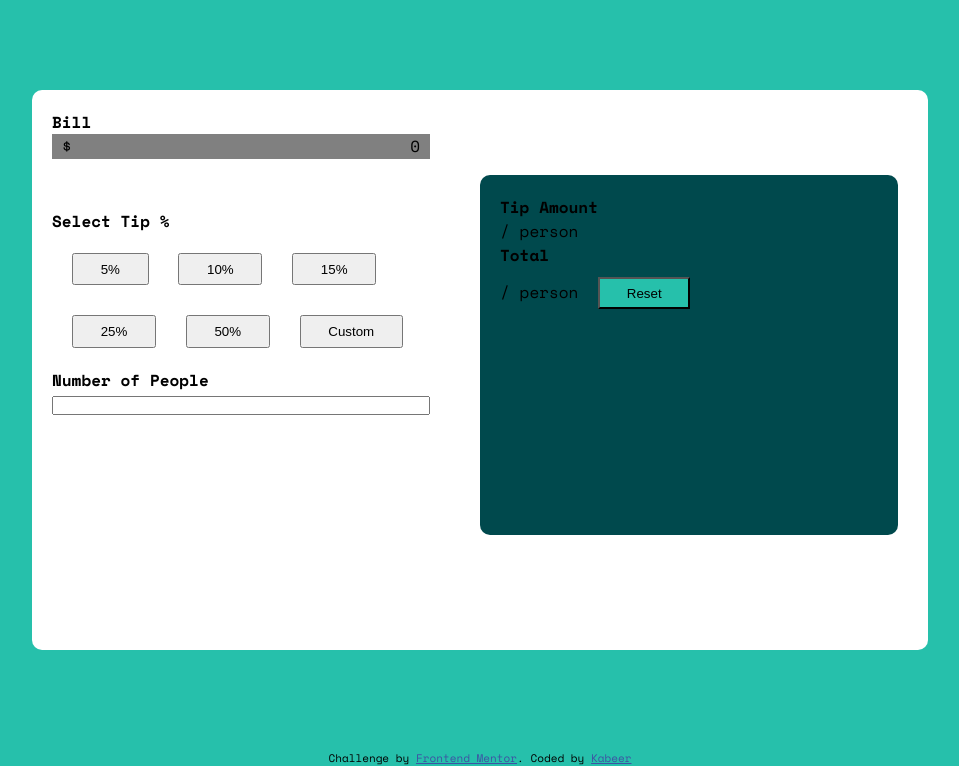
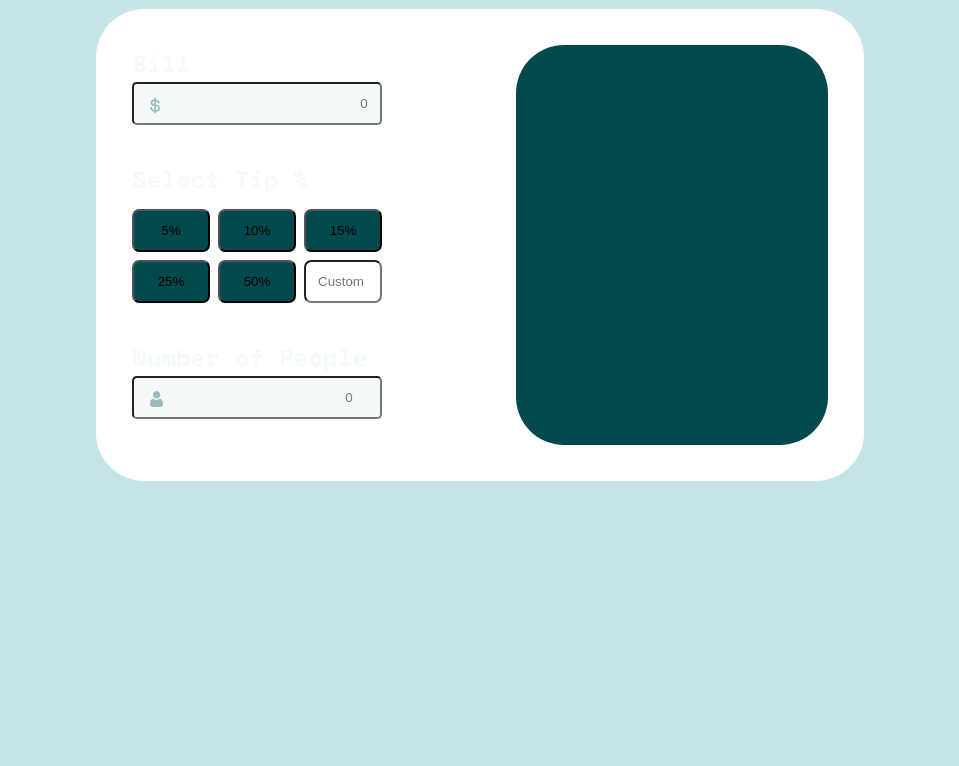
Before and after one commit to kabeer-prog/tip-calculator-FrontEnd-Mentor, a plain HTML site: page index.html in a window 1280 px wide. Shown: the part 150-916 px from the top of the page, without its empty margins (160-1119 px from the left). After the commit the page ends 800 px from the top, so only its background shows below. Drawn offline with nearby package versions, Linux system fonts and the light colour scheme.

Commit message:
Updated html and css

```diff
--- a/index.css
+++ b/index.css
@@ -43,58 +43,138 @@ body{
     font-family: 'Space Mono', monospace;
 }
 
-.container{
-    display: flex;
-    background-color: #fff;
-    margin: 100px auto;
-    width: 70%;
-    min-height: 70vh;
-    border-radius: 10px;
+/* Strong cyan: hsl(172, 67%, 45%)
+
+### Neutral
+
+- Very dark cyan: hsl(183, 100%, 15%)
+- Dark grayish cyan: hsl(186, 14%, 43%)
+- Dark grayish cyan: hsl(184, 14%, 56%)
+- Light grayish cyan: hsl(185, 41%, 84%)
+- Light grayish cyan: hsl(189, 41%, 97%)
+- White: hsl(0, 0%, 100%)
+
+## Typography
+
+### Body Copy
+
+- Font size (form inputs): 24px
+
+### Font
+
+- Family: [Space Mono](https://fonts.google.com/specimen/Space+Mono)
+- Weights: 400, 500, 700 */
+*{
+    margin: 0;
+    padding: 0;
+    box-sizing: border-box;
+}
+html{
+    font-size: 24px;
+}
+body{
+   background-color: hsl(185, 41%, 84%);
 }
 header{
-    display:block;
-    justify-self: center;
+    text-align: center;
+    margin: 2rem 0;
+}
+.container{
+    background-color: white;
+
+    width: 60%;
+    margin: 2rem auto;
+    border-radius: 2rem;
+
+    display: flex;
+    flex-direction: row;
+}
+.label{
+    margin-bottom: 2.5rem;
+}
+.input{
+    /* height: 450px; */
+    /* background-color: red; */
+    width: 50%;
+    margin: 1.5rem;
+    margin-bottom: 20px;
+}
+.input-area{
+    width: 80%;
+    text-align: right;
+    background-color:hsl(189, 41%, 97%) ;
+    padding: .5rem;
+    border-radius: .2rem;
+}
+.input-wrapper{
+    position: relative;
+    margin-bottom: 1.5rem;
+}
+
+.label{
+    /* margin-bottom: 50px;
+    padding-bottom: 2rem;
+     */
+    font-weight: 700;
+    color:hsl(189, 41%, 97%);
+    padding-bottom: 2rem;
+    margin-top: .5rem;
+}
+.input-wrapper img{
+    position: absolute;
+    top: 0.2rem;
+    left: .3rem;
+    padding: .45rem;
+
 }
 .output{
+    background-color: hsl(183, 100%, 15%);
+    height: 400px;
+    width: 50%;
+    margin: 1.5rem;
+    border-radius: 2rem;
+}
+.btn-wrapper{
     display: flex;
-    justify-content: space-between;
-    background-color: gray;
-    height: 25px;
-    padding: 0 10px;
-    margin-bottom: 50px;
+    align-items: center;
+    justify-content:start;
+    flex-wrap: wrap;
+
+    /* padding: 1.5rem; */
+    gap: 8px;
+    margin-bottom: 1.5rem;
+    margin-top: .5rem;
 }
-input{
-    width: 100%;
+.btn{
+    width:25%;
+    padding: .5rem;
+    background-color:hsl(183, 100%, 15%);
+    border-radius: .3rem;
 }
-.col{
-    width: 50%;
-    padding: 20px;
+.btn:hover{
+    background-color: aquamarine;
 }
-.right{
-    background-color: hsl(183, 100%, 15%);
-    height: 45vh;
-    margin:85px 30px;
-    border-radius: 10px;
+.custom{
+    width:25%;
+    padding: .5rem;
+    border-radius: .3rem;
 }
-header{
-    margin: 80px 700px;;
+.error{
+    color: red;
+    display: none;
 }
-.reset{
-    background-color:hsl(172, 67%, 45%)
-}
-.calc-row{
-    margin: 10px;
-}
-button{
-    margin: 10px;
-    padding: .5em 2em;
-}
-@media (max-width: 720px){
+
+@media (max-width:900px){
     .container{
         display: flex;
         flex-direction: column;
+        flex-wrap:wrap;
+
     }
-    .col{
-        width: 80%;
+    .input{
+        width:100%;
+    }
+    .output{
+        width:85%;
     }
 }
--- a/index.html
+++ b/index.html
@@ -2,74 +2,54 @@
 <html lang="en">
 <head>
     <meta charset="UTF-8">
-  <meta name="viewport" content="width=device-width, initial-scale=1.0"> <!-- displays site properly based on user's device -->
-
-  <link rel="icon" type="image/png" sizes="32x32" href="./images/favicon-32x32.png">
-
-  <title>Frontend Mentor | Tip calculator app</title>
-
-  <!-- Feel free to remove these styles or customise in your own stylesheet 👍 -->
-  <style>
-    .attribution { font-size: 11px; text-align: center; }
-    .attribution a { color: hsl(228, 45%, 44%); }
-  </style>
+    <meta http-equiv="X-UA-Compatible" content="IE=edge">
+    <meta name="viewport" content="width=device-width, initial-scale=1.0">
+    <title>Tip Calc FrontEnd Mentor</title>
     <link href="index.css" rel="stylesheet">
 </head>
 <body>
     <header>
-    <img src="images/logo.svg" alt="" class="logo">
+        <img src="images/logo.svg" alt="">
     </header>
+    <section class="container">
+        <section class="input">
+            <label class="label">Bill</label>
+            <div class="input-wrapper">
+                <input type="text" id="bill" class="input-area" placeholder="0">
+                <img src="images/icon-dollar.svg" class="dollar" alt="dollar-icon">
+            </div>
+            <div class="buttons">
 
-  <section class="container">
-    <section class="col">
-  <h4>Bill </h4>
-    <div class="output">
-      <div class="display-left">$</div>
-      <div class="display-right">0</div>
+                <label class="label">Select Tip %</label>
+            <div class="btn-wrapper">
+
+
+                <button class="btn">5%</button>
+                <button class="btn">10%</button>
+                <button class="btn">15%</button>
+                <button class="btn">25%</button>
+                <button class="btn">50%</button>
+                <input type="text" placeholder="Custom" class="custom">
+            </div>
 
             </div>
-    <!-- <div class="input">
-      <img src="./images/icon-dollar.svg" alt="" class="input__icon" />
 
-      <input
-        type="number"
-        name="bill"
-        id="bill"
-        class="input__field"
-        placeholder="0"
-      />
-    </div> -->
 
-  <h4>Select Tip % </h4>
-    <div class="calc-row">
-      <button class="tip" id="tip-1">5%</button>
-      <button class="tip" id="tip-2">10%</button>
-      <button class="tip" id="tip-3">15%</button>
+            <div class="people">
+            <label class="label">Number of People</label>
+            <span class="error">Can't be zero</span>
             </div>
-    <div class="calc-row">
-      <button class="tip" id="tip-4">25%</button>
-      <button class="tip" id="tip-5">50%</button>
-      <button class="tip" id="tip-6">Custom</button>
+            <div class="input-wrapper">
+                <input type="number" id="people" class="input-area" placeholder="0">
+                <img src="images/icon-person.svg" class="dollar" alt="dollar-icon">
             </div>
-  <h4>Number of People</h4>
-    <label>
-    <input type="number">
-    </label>
+
+
         </section>
-    <section class="col right">
-  <h4>Tip Amount</h4>
-  <span>/ person </span>
+        <section class="output">
 
-  <h4>Total</h4>
-  <span>/ person </span>
-
-  <button class="reset">Reset</button>
         </section>
     </section>
-  <div class="attribution">
-    Challenge by <a href="https://www.frontendmentor.io?ref=challenge" target="_blank">Frontend Mentor</a>.
-    Coded by <a href="#">Kabeer</a>
-  </div>
     <script src="index.js"></script>
 </body>
 </html>
```
Lines whose indentation alone changed are shown as unchanged.
